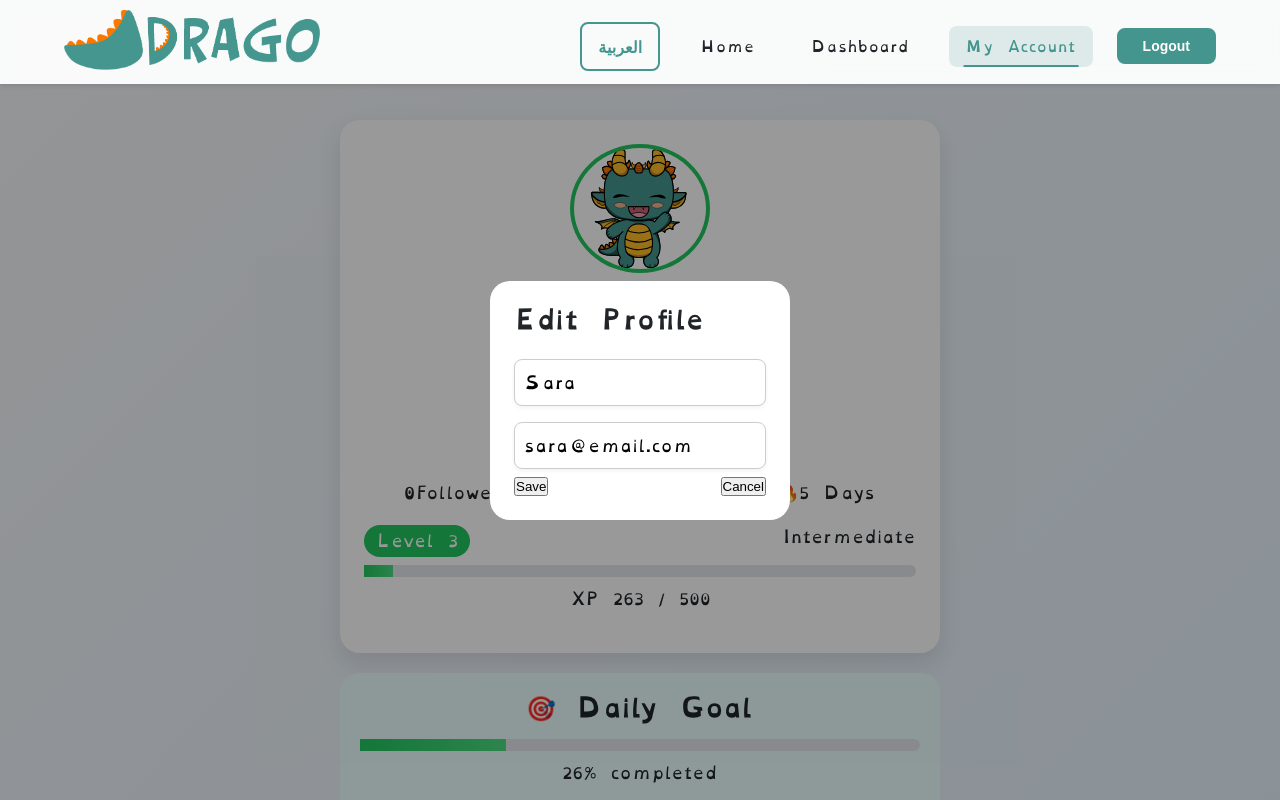
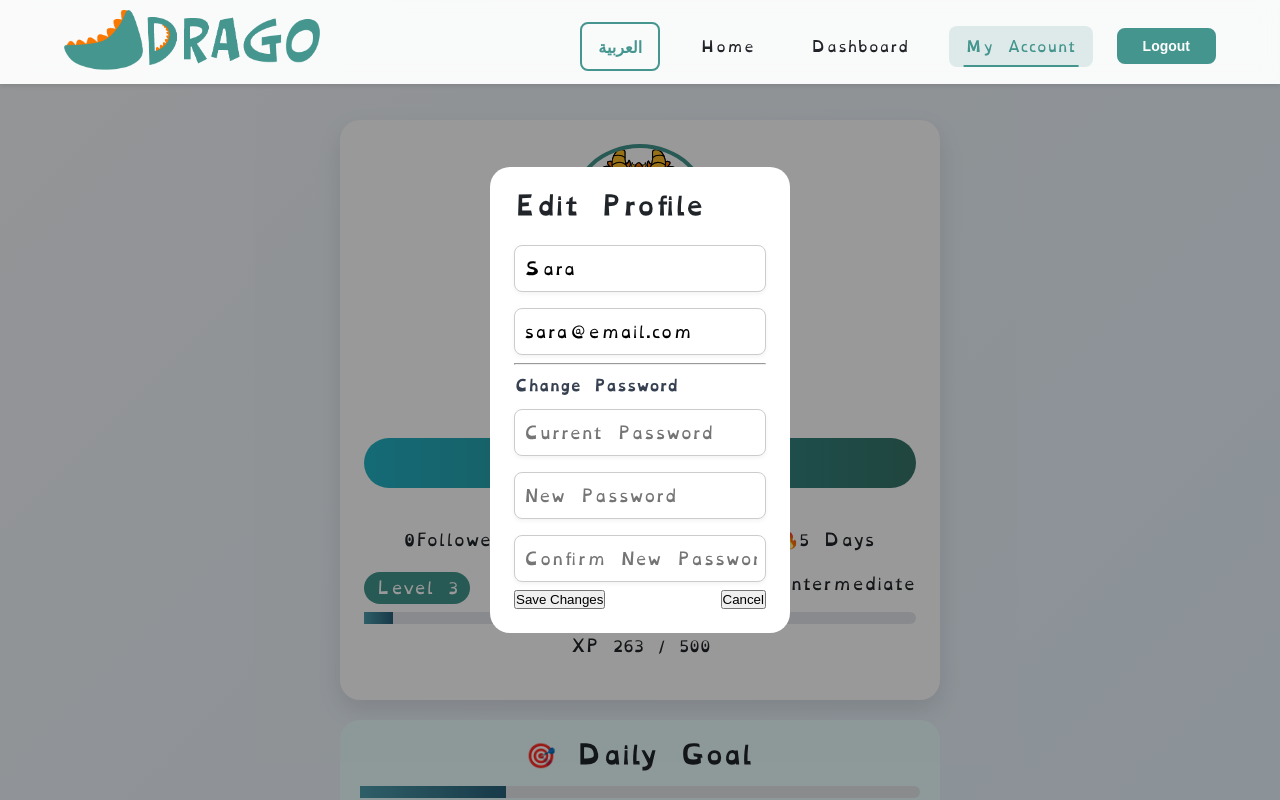
Before and after one commit to Drago-project/drago-frontend, a React (Vite) app: page /profile in a window 1280 px wide. Both pictures are taken after a click on the button "✏️ Edit Profile". Shown: the top 800 px of the page. Built offline with nearby package versions, Linux system fonts and the light colour scheme.

Commit message:
change pass

```diff
--- a/src/pages/Profile.jsx
+++ b/src/pages/Profile.jsx
@@ -163,7 +163,7 @@ function Profile() {
         {/* LEADERBOARD BUTTON */}
         <button
           className={styles.leaderboardBtn}
-          onClick={() => navigate("/leaderboard")}
+          onClick={() => navigate("/Dashboard")}
         >
           🏆 View Leaderboard
         </button>
@@ -176,30 +176,54 @@ function Profile() {
       <h3>Edit Profile</h3>
 
       <input
+        type="text"
+        placeholder="First Name"
         value={formData.firstName}
-              onChange={e =>
+        onChange={(e) =>
           setFormData({ ...formData, firstName: e.target.value })
         }
-              placeholder="First Name"
       />
 
       <input
+        type="email"
+        placeholder="Email"
         value={formData.email}
-              onChange={e =>
+        onChange={(e) =>
           setFormData({ ...formData, email: e.target.value })
         }
-              placeholder="Email"
+      />
+
+      {/* CHANGE PASSWORD */}
+      <hr />
+
+      <h4 className={styles.passwordTitle}>Change Password</h4>
+
+      <input
+        type="password"
+        placeholder="Current Password"
+      />
+
+      <input
+        type="password"
+        placeholder="New Password"
+      />
+
+      <input
+        type="password"
+        placeholder="Confirm New Password"
       />
 
       <div className={styles.modalActions}>
         <button
           onClick={() => {
             setUserData(formData);
+            localStorage.setItem("userData", JSON.stringify(formData));
             setShowEdit(false);
           }}
         >
-                Save
+          Save Changes
         </button>
+
         <button onClick={() => setShowEdit(false)}>
           Cancel
         </button>
@@ -207,6 +231,7 @@ function Profile() {
     </div>
   </div>
 )}
+
     </div>
   );
 }
--- a/src/styles/Profile.module.css
+++ b/src/styles/Profile.module.css
@@ -20,7 +20,7 @@
   .avatar {
     width: 140px;
     border-radius: 50%;
-    border: 4px solid #22c55e;
+    border: 4px solid rgb(68, 150, 142);
   }
 
   .userName {
@@ -60,7 +60,7 @@
   }
 
   .levelBadge {
-    background: #22c55e;
+    background:rgb(68, 150, 142);
     color: white;
     padding: 4px 12px;
     border-radius: 999px;
@@ -75,7 +75,7 @@
 
   .progressFill {
     height: 100%;
-    background: linear-gradient(90deg, #22c55e, #4ade80);
+    background: linear-gradient(90deg, #4d9dac, #285f79);
   }
 
   .overviewSection,
@@ -130,14 +130,27 @@
   }
   .editBtn,
   .leaderboardBtn {
-    margin-top: 12px;
-    background: #22c55e;
-    color: white;
-    border: none;
-    padding: 8px 16px;
-    border-radius: 12px;
-    cursor: pointer;
-  }
+
+        width: 100%;
+        margin: 20px 0;
+        background: linear-gradient(90deg, #22b2c5, #377469);
+        color: white;
+        border: none;
+        padding: 14px;
+        font-size: 18px;
+        font-weight: 700;
+        border-radius: 999px;
+        cursor: pointer;
+        text-align: center;
+        box-shadow:rgb(68, 150, 142);
+        transition: transform 0.2s ease;
+      }
+
+      .dashboardBtn:hover {
+        transform: scale(1.03);
+      }
+
+
 
   .dailyGoal {
     background: #ecfeff;
@@ -179,3 +192,9 @@
     top: 6px;
     right: 6px;
   }
+
+  .passwordTitle {
+    margin: 12px 0 6px;
+    font-size: 14px;
+    color: #374151;
+  }
```
Lines whose indentation alone changed are shown as unchanged.
